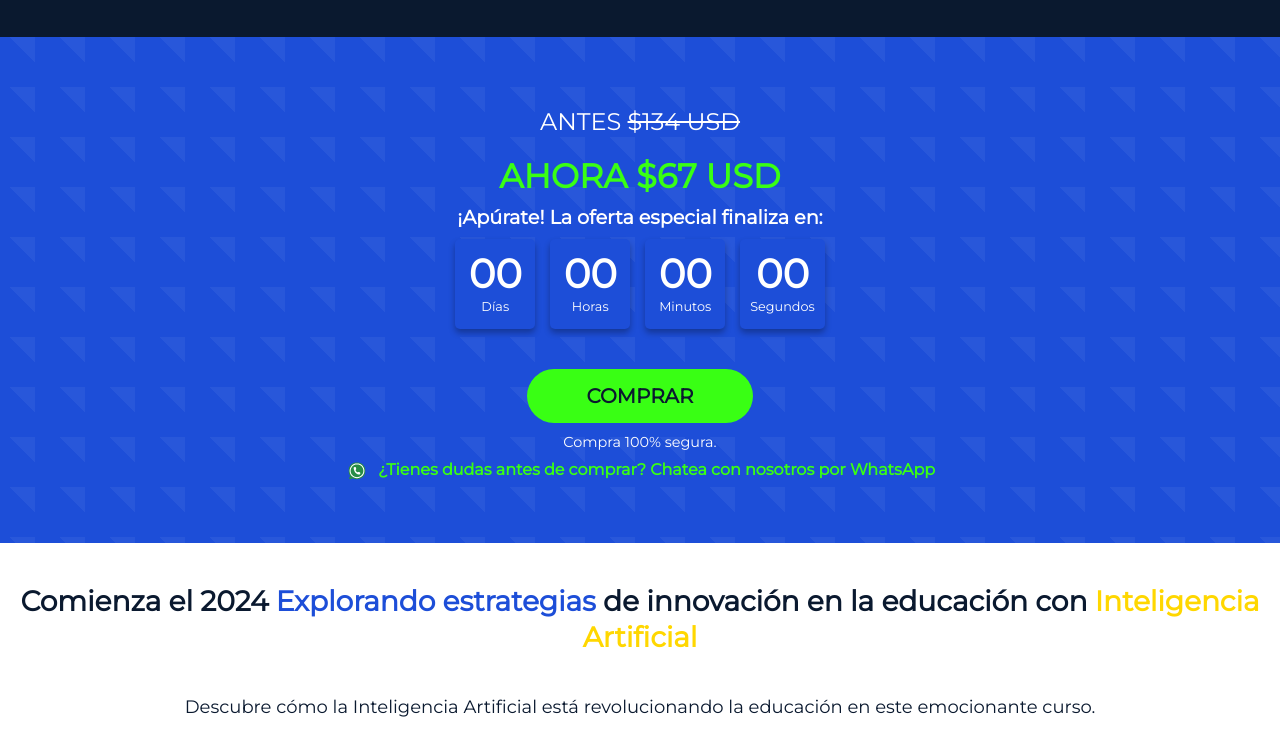
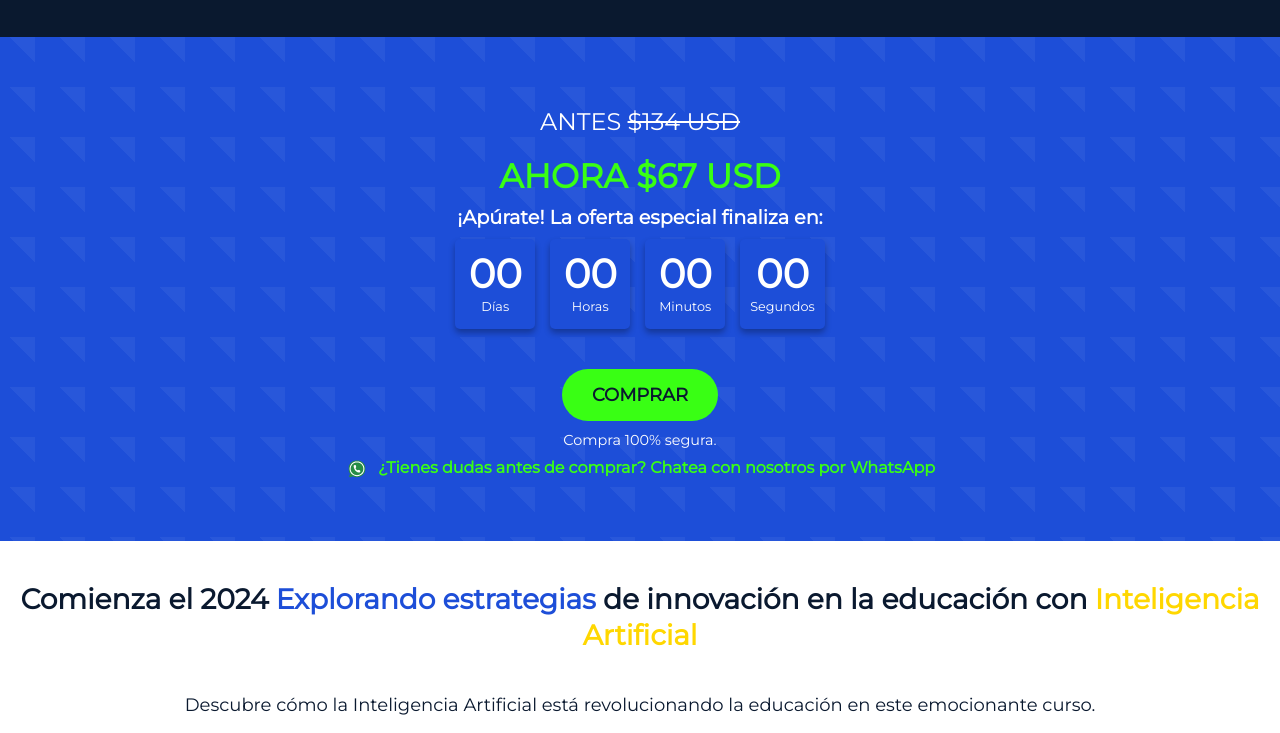
Before and after one commit to GabrielRuberttone/IA-docentes-landing-page-Ventas, a plain HTML site: page index.html in a window 1280 px wide. Shown: the part 1122-1855 px from the top of the page. Drawn offline with Linux system fonts and the light colour scheme.

Commit message:
pequena correccion, faltan links

```diff
--- a/styles.css
+++ b/styles.css
@@ -16,6 +16,7 @@ body {
 h1, h2, h3, h4 {
     margin: 0;
 }
+
 
 p {
     margin: 0;
@@ -62,13 +63,14 @@ img {
     color: #000000; /* Color negro para el texto principal del H1 */
     padding: 20px;
     margin: 0;
+
 }
 
 .subtitle {
     font-size: 20px;
     color: #000000; /* Color negro para el subtítulo */
     padding: 10px;
-    font-weight: 450;
+    font-weight: 500;
 }
 
 /* ============================
@@ -257,7 +259,7 @@ section h3 {
     border-radius: 10px;
     position: relative;
     z-index: 1;
-    max-width: 800px;
+    max-width: 600px;
     width: 100%;
 }
 
@@ -350,6 +352,8 @@ section h3 {
     box-shadow: 0 4px 6px rgba(0,0,0,0.3);
 }
 
+
+
 /* ============================
    Botones Generales
 ============================ */
@@ -357,9 +361,9 @@ section h3 {
     display: inline-block;
     background-color: #39FF14;
     color: #0A192F;
-    padding: 15px 60px;
+    padding: 15px 30px;
     border-radius: 30px;
-    font-size: 20px;
+    font-size: 18px;
     font-weight: bold;
     margin-top: 20px;
     transition: background-color 0.3s, transform 0.3s;
@@ -576,7 +580,7 @@ section h3 {
 }
 
 .image-certificado-finalizacion {
-    width: 60%;
+    width: 80%;
     border: 2px solid #FFD700;
     border-radius: 10px;
 }
```
